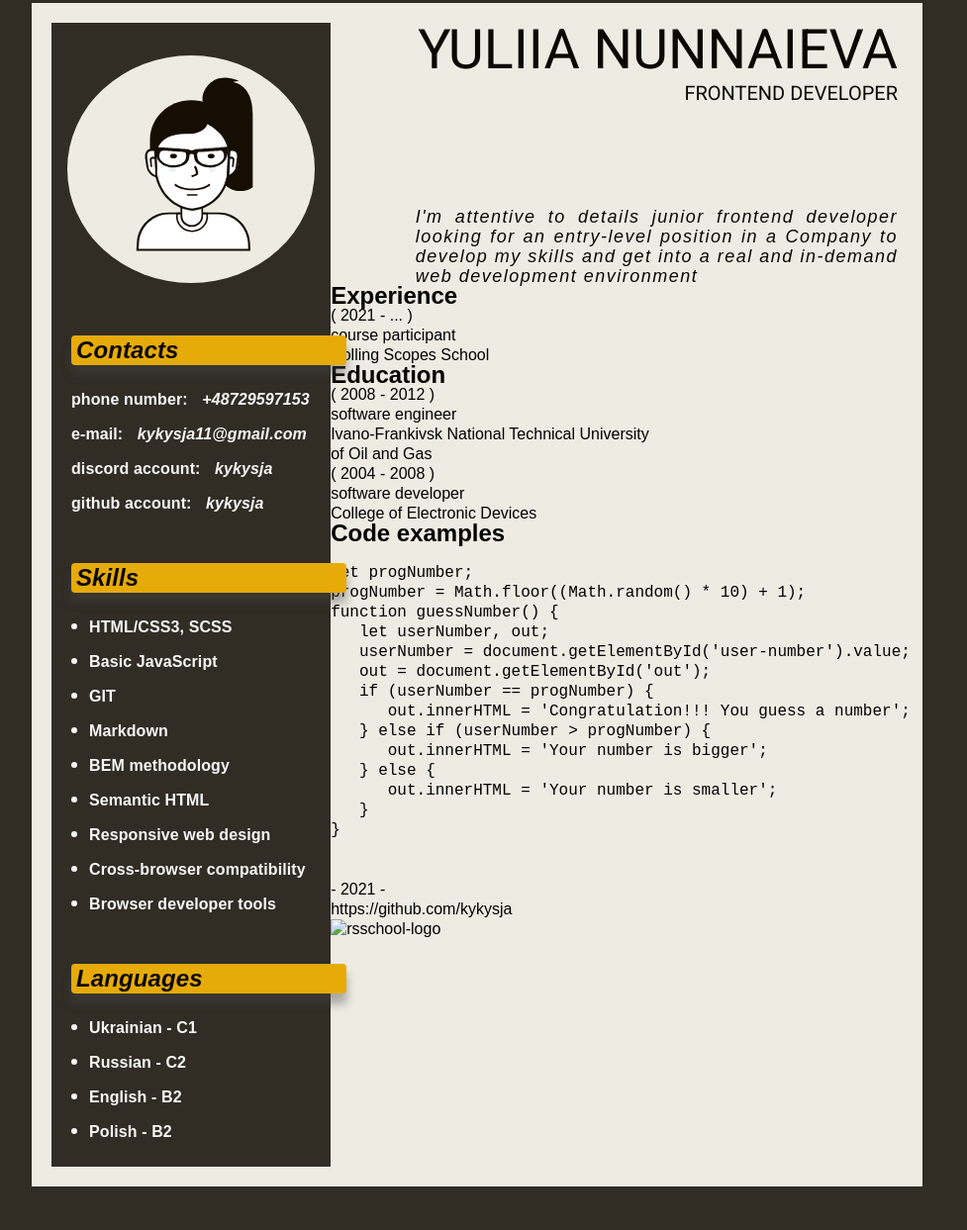
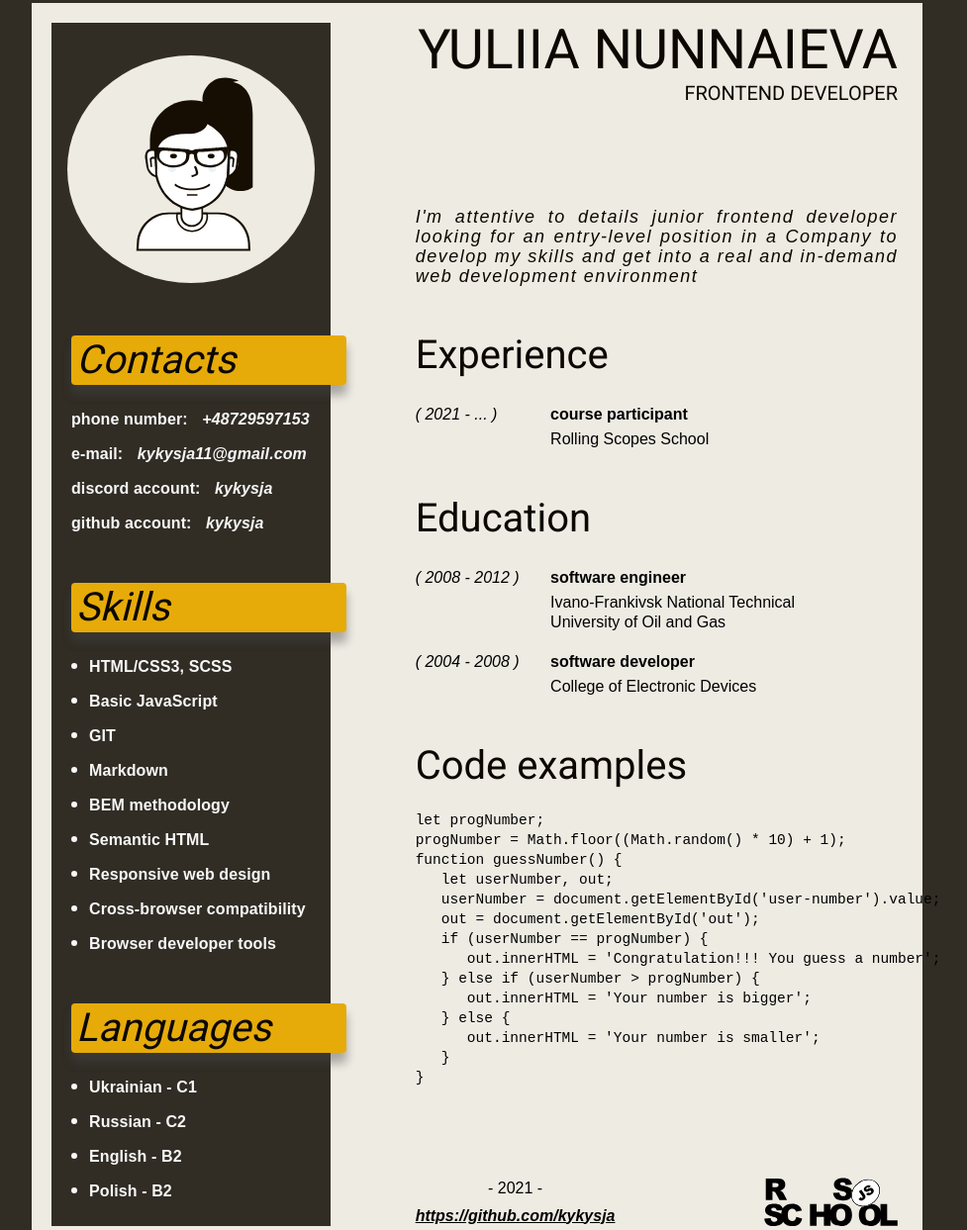
Before and after one commit to kykysja/rsschool-cv, a plain HTML site: page index.html in a window 1280 px wide. Shown: the part 57-1300 px from the top of the page at 99% size, without its empty margins (158-1135 px from the left). Drawn offline with Linux system fonts and the light colour scheme.

Commit message:
feat: add main page sections and footer

```diff
--- a/scss/base/_base.scss
+++ b/scss/base/_base.scss
@@ -1,11 +1,13 @@
 html {
 	font-size: 10px;
+	height: 100%;
 }
 
 body {
 	margin: 0 auto;
 	@extend %font-main;
 	background: $color-bg-dark;
+	height: 100%;
 }
 
 h1 {
@@ -15,6 +17,12 @@ h1 {
 	text-transform: uppercase;
 }
 
+h2 {
+	@extend %font-titles;
+	@include font(4rem);
+	color: $color-font-dark;
+}
+
 h3 {
 	@extend %font-titles;
 	@include font(2rem, 3rem);
--- /dev/null
+++ b/scss/components/_footer.scss
@@ -0,0 +1,17 @@
+.footer {
+	display: flex;
+	justify-content: space-between;
+	align-items: flex-end;
+}
+.github-link {
+	font-style: italic;
+	text-decoration: underline;
+	font-weight: 700;
+	padding-bottom: 3px;
+}
+.date {
+	text-align: center;
+	padding-bottom: 8px;
+}
+.rsschool-logo {
+}
--- a/scss/components/_header.scss
+++ b/scss/components/_header.scss
@@ -1,7 +1,6 @@
 .header {
 	display: flex;
 	justify-content: space-between;
-	padding-top: 20px;
 	text-align: right;
 }
 
--- a/scss/components/_layouts.scss
+++ b/scss/components/_layouts.scss
@@ -2,6 +2,6 @@
 	width: $content-width;
 	margin: 0 auto;
 	background: $color-bg-light;
-	padding: 0 25px 0 20px;
+	padding: 20px 25px 20px 20px;
 	margin-top: 60px;
 }
--- a/scss/components/content/_aside.scss
+++ b/scss/components/content/_aside.scss
@@ -5,7 +5,6 @@
 	max-width: 33%;
 	min-width: 33%;
 	padding: 0 20px;
-	margin-bottom: 20px;
 	font-weight: 600;
 	letter-spacing: 0.1px;
 }
--- a/scss/components/content/_main.scss
+++ b/scss/components/content/_main.scss
@@ -0,0 +1,45 @@
+.main {
+	max-width: 57%;
+	min-width: 57%;
+	display: flex;
+	flex-direction: column;
+	min-height: 100%;
+	//background: ;
+}
+.main__titles {
+	margin-top: 50px;
+	padding-bottom: 30px;
+}
+
+.item {
+	display: flex;
+	justify-content: space between;
+	padding-bottom: 20px;
+	&:last-child {
+		padding-bottom: 0;
+	}
+}
+
+.time {
+	min-width: 28%;
+	font-style: italic;
+}
+
+.info__position,
+.info__degree {
+	font-weight: 700;
+}
+.info__place {
+	padding-top: 5px;
+}
+
+.code-examples {
+	flex: 1 1 auto;
+}
+
+.code-examples__title {
+	padding-bottom: 5px;
+}
+.code {
+	font-size: 1.45rem;
+}
--- a/scss/style.scss
+++ b/scss/style.scss
@@ -11,4 +11,6 @@
 @import "components/header";
 @import "components/content/content";
 @import "components/content/aside";
+@import "components/content/main";
 @import "components/additional";
+@import "components/footer";
```
Also changed, not shown: css/style.css, img/rsschool-logo.svg (added).
